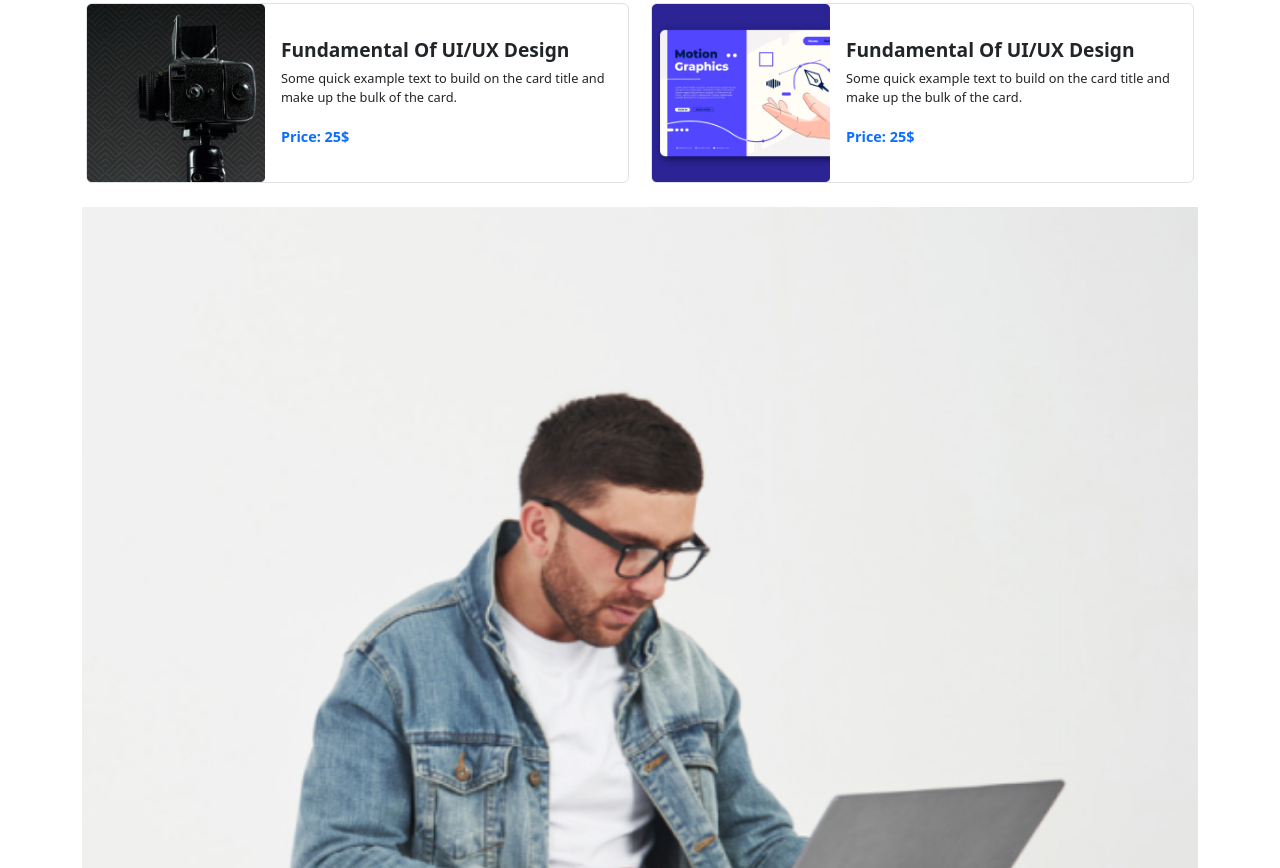
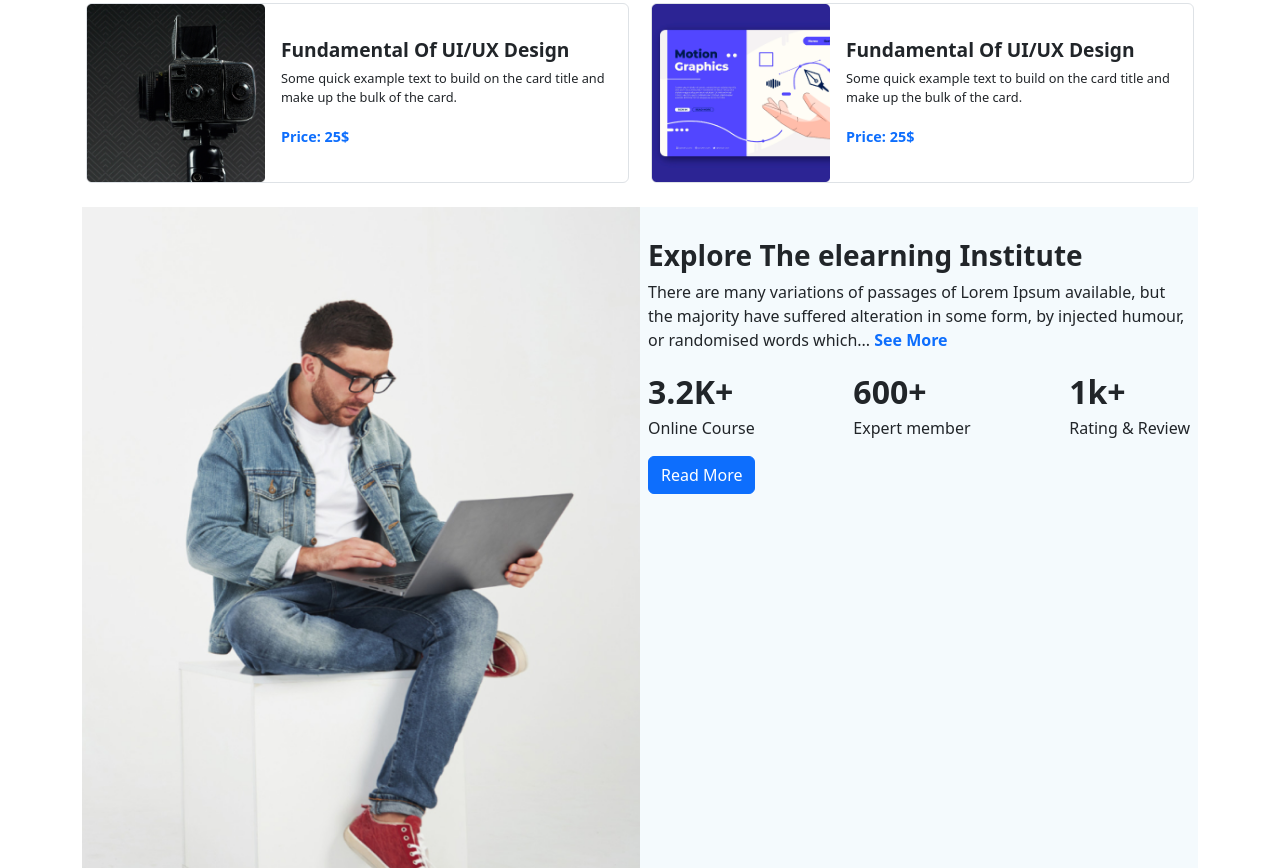
Before and after one commit to aamiraj/eduTech-website, a plain HTML site: page index.html in a window 1280 px wide. Shown: the part 1192-2060 px from the top of the page. Drawn offline with nearby package versions, Linux system fonts and the light colour scheme.

Commit message:
till about institute section complete for all device

```diff
--- a/index.html
+++ b/index.html
@@ -259,9 +259,10 @@
         <!-- about institute section -->
         <section class="container">
             <div class="about">
-                <div class=" d-flex flex-column">
-                    <img class="img-fluid d-block" src="images/working.png" alt="">
-                    <div class="p-2">
+                <div class="about-inner d-flex">
+                    <img class="about-img" src="images/working.png" alt="">
+
+                    <div class="about-body p-2">
                         <div class="item-area mt-4 about-institute">
                             <h1 class="fs-3 fw-semibold">Explore The elearning Institute</h1>
                             <p class="fs-6 fw-normal">There are many variations of passages of Lorem Ipsum available,
@@ -292,9 +293,10 @@
                                 </p>
                             </div>
                         </div>
+                        <button class="btn btn-primary my-2 my-sm-0" type="submit">Read More</button>
                     </div>
                 </div>
-                <button class="btn btn-primary my-2 my-sm-0" type="submit">Read More</button>
+
             </div>
         </section>
 
--- a/styles/responsive.css
+++ b/styles/responsive.css
@@ -49,6 +49,19 @@
 
     .course-body span {
         font-size: .9rem;
+    }
+
+    /* about institute section  */
+    .about-inner {
+        flex-direction: row;
+    }
+
+    .about-inner img {
+        width: 50%;
+    }
+
+    .about-inner .about-body {
+        width: 50%;
     }
 }
 
--- a/styles/style.css
+++ b/styles/style.css
@@ -77,12 +77,15 @@
     display: block;
 }
 
+/* about institute section */
 .about {
     background-color: #F4FAFD;
+}
+
+.about-inner {
+    flex-direction: column;
 }
 
 .info {
     padding: 0 0;
 }
-
-/* about institute section */
```
